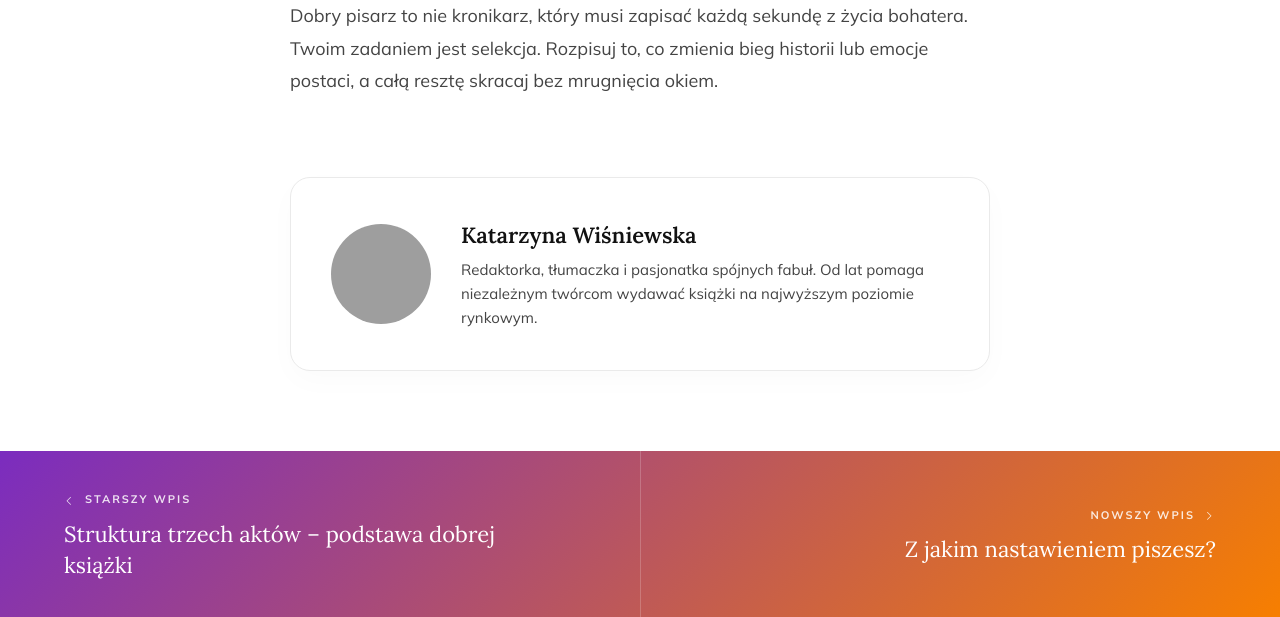
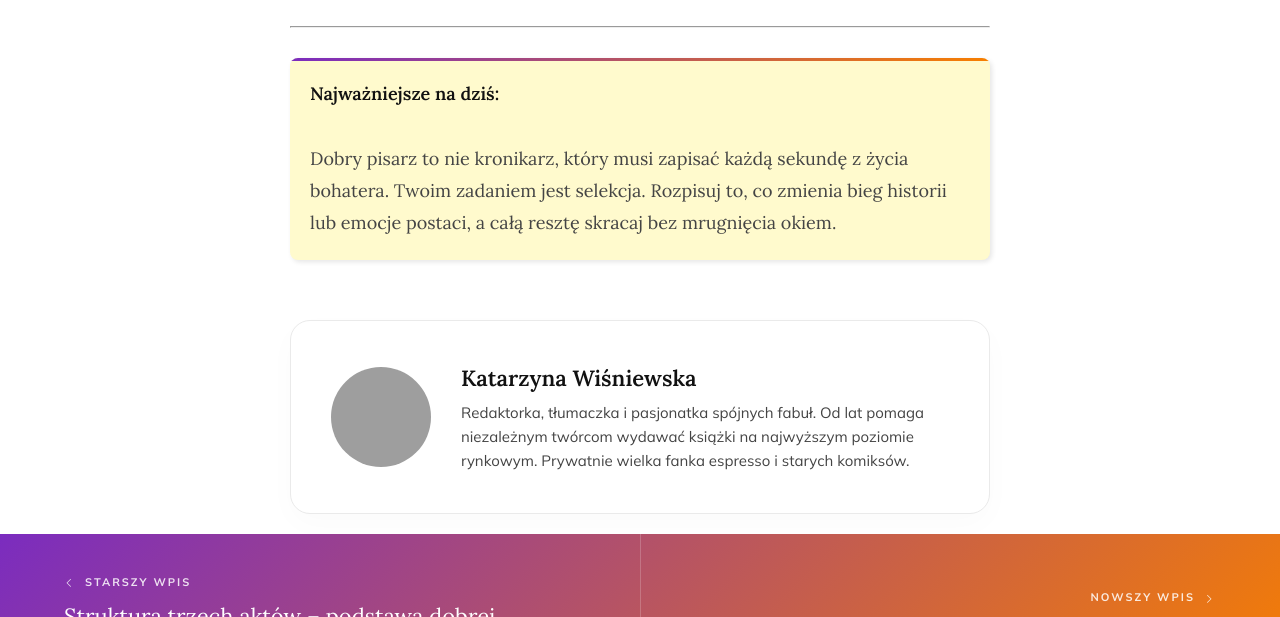
Before and after one commit to Bonnie00726/nataliaszoppa, a Jekyll site: the page built from _posts/2026-06-06-rozpisywac-czy-streszczac.md, in a window 1280 px wide and 900 px high, scrolled down 5963 px, cut to the strip 0-617 px from the top of the window. Built offline with Jekyll 4.4.1, drawn with Linux system fonts in a browser that asks for light colours; grey boxes are pictures that could not be loaded.

Commit message:
Update post.html

```diff
--- a/_layouts/post.html
+++ b/_layouts/post.html
@@ -11,76 +11,279 @@
         text-align: center;
     }
     .article-meta {
-        font-size: 12px; font-weight: 700; text-transform: uppercase; letter-spacing: 2px;
-        color: var(--accent-purple); margin-bottom: 20px; display: flex; align-items: center; justify-content: center; gap: 15px;
+        font-size: 12px;
+        font-weight: 700;
+        text-transform: uppercase;
+        letter-spacing: 2px;
+        color: var(--accent-purple);
+        margin-bottom: 20px;
+        display: flex;
+        align-items: center;
+        justify-content: center;
+        gap: 15px;
     }
     .article-meta span { color: var(--text-muted); font-weight: 600; }
-    .article-title { font-size: clamp(32px, 5vw, 48px); line-height: 1.2; letter-spacing: -0.5px; margin-bottom: 25px; }
+    .article-title {
+        font-size: 48px;
+        line-height: 1.2;
+        letter-spacing: -0.5px;
+        margin-bottom: 25px;
+    }
 
+    /* Obrazek na całą szerokość */
     .article-hero-wrap {
-        width: 100vw; position: relative; left: 50%; right: 50%; margin-left: -50vw; margin-right: -50vw; margin-bottom: 60px;
+        width: 100vw;
+        position: relative;
+        left: 50%;
+        right: 50%;
+        margin-left: -50vw;
+        margin-right: -50vw;
+        margin-bottom: 60px;
     }
-    .article-hero-img { width: 100%; height: 60vh; min-height: 400px; max-height: 700px; object-fit: cover; display: block; }
+    .article-hero-img {
+        width: 100%;
+        height: 60vh;
+        min-height: 400px;
+        max-height: 700px;
+        object-fit: cover;
+        display: block;
+    }
 
-    .article-container { max-width: 740px; margin: 0 auto 80px auto; padding: 0 20px; }
+    /* Kontener tekstu właściwego - ZMNIEJSZONO BOTTOM MARGIN dla przytulenia do footer */
+    .article-container {
+        max-width: 740px;
+        margin: 0 auto 20px auto; /* Zmniejszono z 80px na 20px */
+        padding: 0 20px;
+    }
 
-    /* Spis Treści */
-    .article-toc { background: var(--bg-muted); border: 1px solid var(--border-color); border-radius: 16px; padding: 30px; margin-bottom: 50px; }
-    .article-toc h3 { font-family: 'Mulish', sans-serif; font-size: 14px; text-transform: uppercase; letter-spacing: 1px; margin-bottom: 15px; color: var(--text-muted); display: flex; align-items: center; gap: 10px; }
+    /* Spis Treści (JS generuje go automatycznie) */
+    .article-toc {
+        background: var(--bg-muted);
+        border: 1px solid var(--border-color);
+        border-radius: 16px;
+        padding: 30px;
+        margin-bottom: 50px;
+    }
+    .article-toc h3 {
+        font-family: 'Mulish', sans-serif;
+        font-size: 14px;
+        text-transform: uppercase;
+        letter-spacing: 1px;
+        margin-bottom: 15px;
+        color: var(--text-muted);
+        display: flex;
+        align-items: center;
+        gap: 10px;
+    }
     .article-toc h3 i { color: var(--accent-purple); font-size: 18px; }
-    .article-toc ul { list-style: none; padding: 0; }
+    .article-toc ul { list-style: none; padding: 0;}
     .article-toc li { margin-bottom: 10px; }
     .article-toc a { font-weight: 600; color: var(--text-black); transition: color 0.2s; text-decoration: none; }
     .article-toc a:hover { color: var(--accent-purple); }
 
-    /* Treść Artykułu */
-    .article-content { font-size: 18px; line-height: 1.8; color: var(--text-gray); }
-    .article-content h2 { font-family: 'Lora', serif; font-size: 32px; color: var(--text-black); margin: 50px 0 20px 0; }
-    .article-content h3 { font-family: 'Mulish', sans-serif; font-size: 22px; color: var(--text-black); margin: 40px 0 15px 0; }
+    /* Właściwa Treść Artykułu - GŁÓWNE STYLOWANIE */
+    .article-content {
+        font-size: 18px;
+        line-height: 1.8;
+        color: var(--text-gray);
+    }
+    .article-content h2 {
+        font-family: 'Lora', serif;
+        font-size: 32px;
+        color: var(--text-black);
+        margin: 50px 0 20px 0;
+    }
+    .article-content h3 {
+        font-family: 'Mulish', sans-serif;
+        font-size: 22px;
+        color: var(--text-black);
+        margin: 40px 0 15px 0;
+    }
     .article-content p { margin-bottom: 25px; }
-    .article-content ul, .article-content ol { margin-bottom: 25px; padding-left: 20px; }
-    .article-content blockquote { font-family: 'Lora', serif; font-size: 24px; font-style: italic; color: var(--accent-purple); border-left: 4px solid var(--accent-purple); padding-left: 30px; margin: 40px 0; line-height: 1.5; }
+
+    /* --- NOWY STYL DLA LISTY PUNKTOWANEJ (Strzałki z gradientem) --- */
+    .article-content ul {
+        list-style: none; /* Ukrywamy kropki */
+        padding-left: 0;
+        margin-bottom: 25px;
+    }
+    .article-content ul li {
+        position: relative;
+        padding-left: 30px; /* Miejsce na strzałkę */
+        margin-bottom: 10px;
+    }
+    .article-content ul li::before {
+        content: '\f105'; /* Kod FA dla angle-right */
+        font-family: 'Font Awesome 6 Free';
+        font-weight: 900;
+        position: absolute;
+        left: 0;
+        top: 3px; /* Dopasowanie pionowe */
+        font-size: 14px;
+        /* Gradient aplikowany na strzałkę */
+        background: var(--gradient);
+        -webkit-background-clip: text;
+        -webkit-text-fill-color: transparent;
+        display: inline-block;
+    }
+
+    /* Listy numerowane pozostają standardowe */
+    .article-content ol { margin-bottom: 25px; padding-left: 20px; }
+    .article-content ol li { margin-bottom: 10px; }
+
+    /* --- NOWY STYL CYTATU BLOCKQUOTE (Wcięcie i Gradient Kreska) --- */
+    .article-content blockquote {
+        font-family: 'Lora', serif;
+        font-size: 24px;
+        font-style: italic;
+        margin: 40px 0 40px 40px; /* Ogólne wcięcie całego bloku */
+        padding: 10px 0 10px 30px; /* Padding od kreski do tekstu */
+        border-left: 5px solid; /* Grubość kreski */
+        border-image: var(--gradient) 1; /* Aplikacja gradientu na kreskę */
+        color: var(--accent-purple);
+        line-height: 1.5;
+    }
+
+    /* Dodatkowa kreska oznaczająca ważność (np. dla paragrafu wewnątrz cytatu) */
+    .article-content .imp-line {
+        border-left: 2px solid;
+        border-image: var(--gradient) 1;
+        padding-left: 15px;
+        color: var(--text-muted);
+        display: block;
+        margin: 15px 0;
+    }
+
+    /* --- NOWE STYL DLA HIGHLIGHTER (Magenta) --- */
+    .marker-highlight {
+        position: relative;
+        display: inline-block;
+        z-index: 1;
+        padding: 0 4px;
+    }
+    .marker-highlight::before {
+        content: ''; position: absolute; inset: 0 -4px; z-index: -1; border-radius: 3px 5px 3px 5px;
+        /* NOWY KOLOR: Magenta */
+        --mark-color: 255 0 255; --mark-bg-angle: 50deg;
+        background: conic-gradient(at 0 100%, rgb(var(--mark-color) / 35%) 1% , #fff0 3%) no-repeat 0 0 / auto 120%, conic-gradient(from 180deg at 100% 0, #fff0, rgb(var(--mark-color) / 35%) 1%, #fff0 4%) no-repeat 100% 100% / auto 120%, linear-gradient(var(--mark-bg-angle), rgb(var(--mark-color) / 25%), rgb(var(--mark-color) / 10%) 75%, rgb(var(--mark-color) / 20%)) no-repeat center / auto;
+        rotate: -1deg; transform: skew(-5deg); scale: 1.05;
+    }
+
+    /* --- NOWE STYL DLA STICKY NOTES ("Najważniejsze na dziś") --- */
+    .article-content .sticky-note {
+        background: #fffacd; /* Kolor lemonchiffon dla "kartki" */
+        padding: 20px;
+        border-radius: 8px;
+        box-shadow: 2px 2px 5px rgba(0,0,0,0.1); /* Delikatny cień */
+        font-family: var(--serif);
+        margin: 30px 0;
+        position: relative;
+        overflow: hidden;
+    }
+    /* Delikatna kreska z gradientem na górze note */
+    .article-content .sticky-note::before {
+        content: ''; position: absolute; top: 0; left: 0; width: 100%; height: 3px; background: var(--gradient);
+    }
+    .article-content .sticky-note h4 {
+        margin-bottom: 10px; font-weight: 600; color: var(--accent-purple);
+    }
+    .article-content .sticky-note p { font-size: 15px; color: var(--text-gray); margin-bottom: 0;}
+
+    /* Obrazki w treści */
     .article-content img { max-width: 100%; height: auto; border-radius: 12px; margin: 30px 0; }
+    .article-content strong { color: var(--text-black); }
 
     /* Bio Autora */
-    .author-bio { display: flex; align-items: center; gap: 30px; background: white; border: 1px solid var(--border-color); border-radius: 20px; padding: 40px; margin-top: 80px; box-shadow: 0 10px 30px rgba(0,0,0,0.02); }
-    .author-img { width: 100px; height: 100px; border-radius: 50%; object-fit: cover; flex-shrink: 0; }
+    .author-bio {
+        display: flex;
+        align-items: center;
+        gap: 30px;
+        background: white;
+        border: 1px solid var(--border-color);
+        border-radius: 20px;
+        padding: 40px;
+        margin-top: 60px; /* Odsunięcie od treści */
+        box-shadow: 0 10px 30px rgba(0,0,0,0.02);
+    }
+    .author-img {
+        width: 100px; height: 100px; border-radius: 50%; object-fit: cover; flex-shrink: 0;
+    }
     .author-info h4 { font-family: 'Lora', serif; font-size: 22px; margin-bottom: 5px; }
     .author-info p { font-size: 15px; color: var(--text-gray); margin-bottom: 0; line-height: 1.6;}
 
-    /* Nawigacja Pod Artykułem */
-    .post-footer-nav { width: 100vw; position: relative; left: 50%; right: 50%; margin-left: -50vw; margin-right: -50vw; }
+    /* NAWIGACJA POD ARTYKUŁEM & POWIĄZANE WPISY (Przytulone do stopki) */
+    .post-footer-nav {
+        width: 100vw; position: relative; left: 50%; right: 50%; margin-left: -50vw; margin-right: -50vw;
+    }
+
+    /* Pasek Poprzedni/Następny wpis */
     .prev-next-bar { display: flex; background: var(--gradient); }
-    .nav-link-block { flex: 1; padding: 40px 5%; color: white; text-decoration: none; display: flex; flex-direction: column; justify-content: center; transition: background 0.3s ease; }
+
+    .nav-link-block {
+        flex: 1; padding: 40px 5%; color: white; text-decoration: none;
+        display: flex; flex-direction: column; justify-content: center;
+        transition: background 0.3s ease;
+    }
     .nav-link-block:hover { background: rgba(0, 0, 0, 0.1); }
     .nav-link-block.prev { text-align: left; border-right: 1px solid rgba(255, 255, 255, 0.2); }
     .nav-link-block.next { text-align: right; }
-    .nav-label { font-family: 'Mulish', sans-serif; font-size: 11px; font-weight: 700; text-transform: uppercase; letter-spacing: 2px; margin-bottom: 10px; opacity: 0.85; display: flex; align-items: center; gap: 8px; }
+    .nav-label {
+        font-family: 'Mulish', sans-serif; font-size: 11px; font-weight: 700;
+        text-transform: uppercase; letter-spacing: 2px; margin-bottom: 10px;
+        opacity: 0.85; display: flex; align-items: center; gap: 8px;
+    }
     .nav-link-block.next .nav-label { justify-content: flex-end; }
     .nav-post-title { font-family: 'Lora', serif; font-size: 22px; line-height: 1.4; max-width: 90%; }
     .nav-link-block.next .nav-post-title { margin-left: auto; }
 
-    /* Powiązane Wpisy */
+    /* Powiązane Wpisy (3 kafelki obok siebie) */
     .related-posts { display: flex; }
-    .related-item { flex: 1; display: flex; flex-direction: column; text-decoration: none; overflow: hidden; }
+    .related-item { flex: 1; position: relative; display: flex; flex-direction: column; text-decoration: none; overflow: hidden; }
     .related-img-wrap { height: 250px; overflow: hidden; background: var(--text-black); }
     .related-item img { width: 100%; height: 100%; object-fit: cover; transition: transform 0.6s ease; }
-    .related-title-block { background: var(--text-black); color: white; padding: 25px 30px; flex-grow: 1; display: flex; align-items: center; font-family: 'Mulish', sans-serif; font-weight: 600; font-size: 16px; line-height: 1.5; transition: background 0.3s ease; }
+    .related-title-block {
+        background: var(--text-black); color: white; padding: 25px 30px;
+        flex-grow: 1; display: flex; align-items: center; font-family: 'Mulish', sans-serif;
+        font-weight: 600; font-size: 16px; line-height: 1.5; transition: background 0.3s ease;
+    }
     .related-item:hover img { transform: scale(1.05); }
     .related-item:hover .related-title-block { background: var(--accent-purple); }
 
-    /* Wyszukiwarka Modal */
-    .floating-search-btn { position: fixed; bottom: 30px; right: 30px; z-index: 9999; background: var(--text-black); color: white; width: 60px; height: 60px; border-radius: 50%; display: flex; align-items: center; justify-content: center; font-size: 24px; box-shadow: 0 10px 25px rgba(0, 0, 0, 0.2); cursor: pointer; transition: transform 0.3s ease, background 0.3s; border: none; }
+    /* PŁYWAJĄCY PRZYCISK SZUKAJ I MODAL */
+    .floating-search-btn {
+        position: fixed; bottom: 30px; right: 30px; z-index: 9999;
+        background: var(--text-black); color: white; width: 60px; height: 60px;
+        border-radius: 50%; display: flex; align-items: center; justify-content: center;
+        font-size: 24px; box-shadow: 0 10px 25px rgba(0, 0, 0, 0.2);
+        cursor: pointer; transition: transform 0.3s ease, background 0.3s; border: none;
+    }
     .floating-search-btn:hover { transform: translateY(-3px); background: var(--accent-purple); }
-    .search-modal-overlay { position: fixed; inset: 0; background: rgba(0, 0, 0, 0.6); backdrop-filter: blur(8px); -webkit-backdrop-filter: blur(8px); z-index: 10000; display: flex; justify-content: flex-end; opacity: 0; visibility: hidden; transition: opacity 0.3s ease, visibility 0.3s ease; }
+    .search-modal-overlay {
+        position: fixed; inset: 0; background: rgba(0, 0, 0, 0.6);
+        backdrop-filter: blur(8px); -webkit-backdrop-filter: blur(8px); z-index: 10000;
+        display: flex; justify-content: flex-end; opacity: 0; visibility: hidden;
+        transition: opacity 0.3s ease, visibility 0.3s ease;
+    }
     .search-modal-overlay.active { opacity: 1; visibility: visible; }
-    .search-modal-panel { background: white; width: 100%; max-width: 450px; height: 100%; padding: 60px 40px; transform: translateX(100%); transition: transform 0.4s cubic-bezier(0.16, 1, 0.3, 1); overflow-y: auto; position: relative; }
+    .search-modal-panel {
+        background: white; width: 100%; max-width: 450px; height: 100%;
+        padding: 60px 40px; transform: translateX(100%);
+        transition: transform 0.4s cubic-bezier(0.16, 1, 0.3, 1);
+        overflow-y: auto; position: relative;
+    }
     .search-modal-overlay.active .search-modal-panel { transform: translateX(0); }
-    .modal-close { position: absolute; top: 30px; right: 30px; background: none; border: none; font-size: 28px; color: var(--text-black); cursor: pointer; transition: color 0.2s; }
+    .modal-close {
+        position: absolute; top: 30px; right: 30px; background: none; border: none;
+        font-size: 28px; color: var(--text-black); cursor: pointer; transition: color 0.2s;
+    }
     .modal-close:hover { color: var(--accent-purple); }
     .search-modal-panel h3 { font-family: 'Lora', serif; font-size: 28px; margin-bottom: 25px; }
     .search-box { position: relative; margin-bottom: 50px; }
-    .search-box input { width: 100%; padding: 15px 20px 15px 50px; border: 1px solid var(--border-color); border-radius: 30px; font-family: 'Mulish', sans-serif; font-size: 15px; outline: none; background: var(--bg-muted); transition: border-color 0.3s; }
+    .search-box input {
+        width: 100%; padding: 15px 20px 15px 50px; border: 1px solid var(--border-color);
+        border-radius: 30px; font-family: 'Mulish', sans-serif; font-size: 15px; outline: none;
+        background: var(--bg-muted); transition: border-color 0.3s;
+    }
     .search-box input:focus { border-color: var(--accent-purple); background: white; }
     .search-box i { position: absolute; left: 20px; top: 50%; transform: translateY(-50%); color: var(--text-muted); font-size: 18px; }
     .archive-list { list-style: none; padding: 0; }
@@ -89,11 +292,13 @@
     .archive-list a span { color: var(--text-muted); font-weight: 400; font-size: 14px; }
     .archive-list a:hover { color: var(--accent-purple); }
 
+    /* RESPONSIVE */
     @media (max-width: 900px) {
+        .article-title { font-size: clamp(32px, 5vw, 48px); }
         .article-hero-img { height: 40vh; min-height: 300px; }
-        .author-bio { flex-direction: column; text-align: center; padding: 30px 20px; }
+        .author-bio { flex-direction: column; text-align: center; gap: 20px; padding: 30px 20px; }
         .prev-next-bar { flex-direction: column; }
-        .nav-link-block.prev { border-right: none; border-bottom: 1px solid rgba(255, 255, 255, 0.2); }
+        .nav-link-block.prev { border-right: none; border-bottom: 1px solid rgba(255, 255, 255, 0.2); text-align: left; }
         .nav-link-block.next { text-align: left; }
         .nav-link-block.next .nav-label { justify-content: flex-start; }
         .nav-link-block.next .nav-post-title { margin-left: 0; }
@@ -147,12 +352,13 @@
         <img src="https://images.unsplash.com/photo-1534528741775-53994a69daeb?auto=format&fit=crop&w=150&q=80" alt="Katarzyna Wiśniewska" class="author-img">
         <div class="author-info">
             <h4>Katarzyna Wiśniewska</h4>
-            <p>Redaktorka, tłumaczka i pasjonatka spójnych fabuł. Od lat pomaga niezależnym twórcom wydawać książki na najwyższym poziomie rynkowym.</p>
+            <p>Redaktorka, tłumaczka i pasjonatka spójnych fabuł. Od lat pomaga niezależnym twórcom wydawać książki na najwyższym poziomie rynkowym. Prywatnie wielka fanka espresso i starych komiksów.</p>
         </div>
     </div>
 </main>
 
 <section class="post-footer-nav">
+
     <div class="prev-next-bar">
         {% if page.previous %}
         <a href="{{ page.previous.url | relative_url }}" class="nav-link-block prev">
@@ -189,6 +395,7 @@
             {% endif %}
         {% endfor %}
     </div>
+
 </section>
 
 <button class="floating-search-btn" id="openSearchModal" title="Szukaj i Archiwum">
```
Also changed, not shown: other parts of _layouts/post.html (+4 -1 lines).
